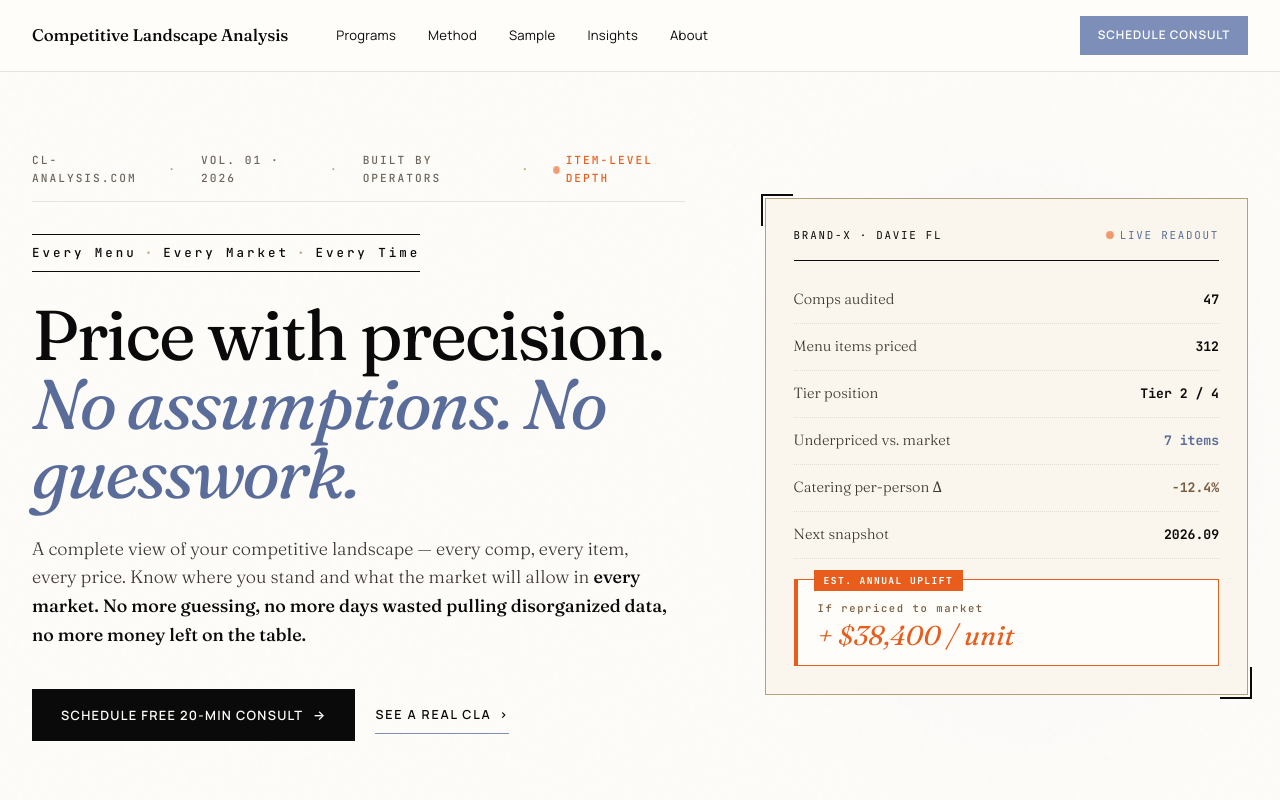
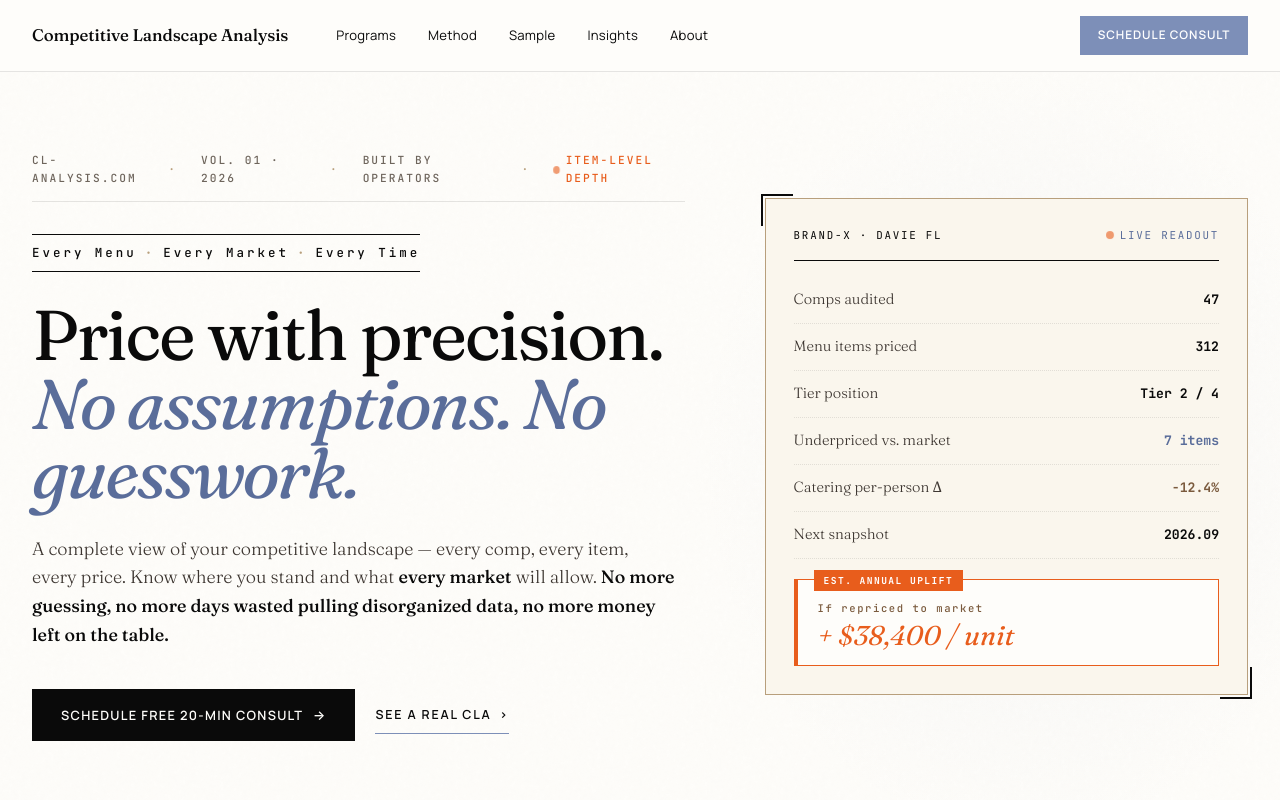
Before and after one commit to joshp205-maker/cla-website, an Astro site: page / in a window 1280 px wide. Shown: the top 800 px of the page. Built offline with nearby package versions, Linux system fonts and the light colour scheme; Astro itself is replaced by a stand-in of ours.

Commit message:
Hero lead: 'know what every market will allow'

```diff
--- a/src/components/Hero.astro
+++ b/src/components/Hero.astro
@@ -25,7 +25,7 @@
 
       <p class="lead reveal d3">
         A complete view of your competitive landscape — every comp, every item, every price.
-        Know where you stand and what the market will allow in <strong>every market.</strong>
+        Know where you stand and what <strong>every market</strong> will allow.
         <strong>No more guessing, no more days wasted pulling disorganized data, no more money left on the table.</strong>
       </p>
 
```
